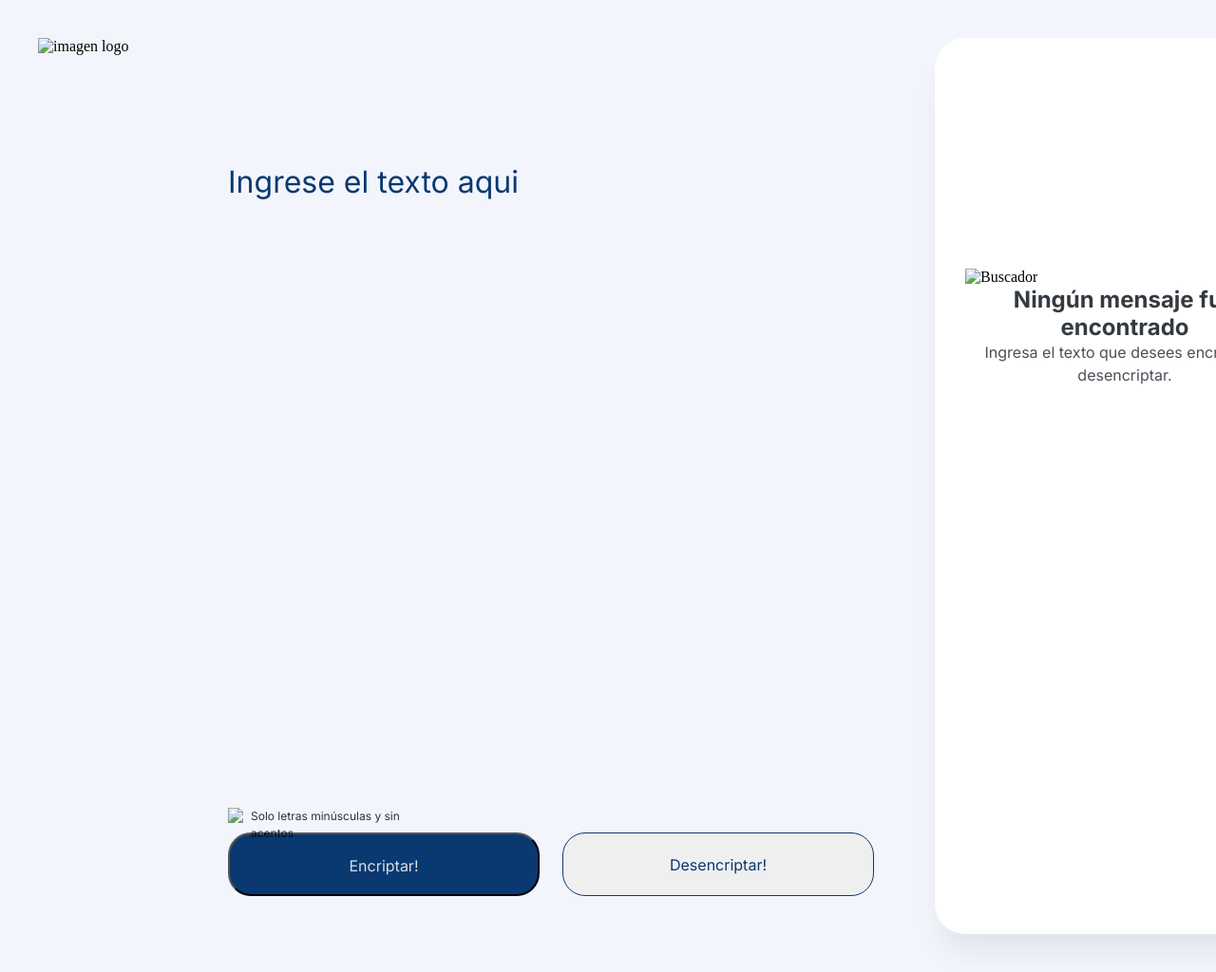
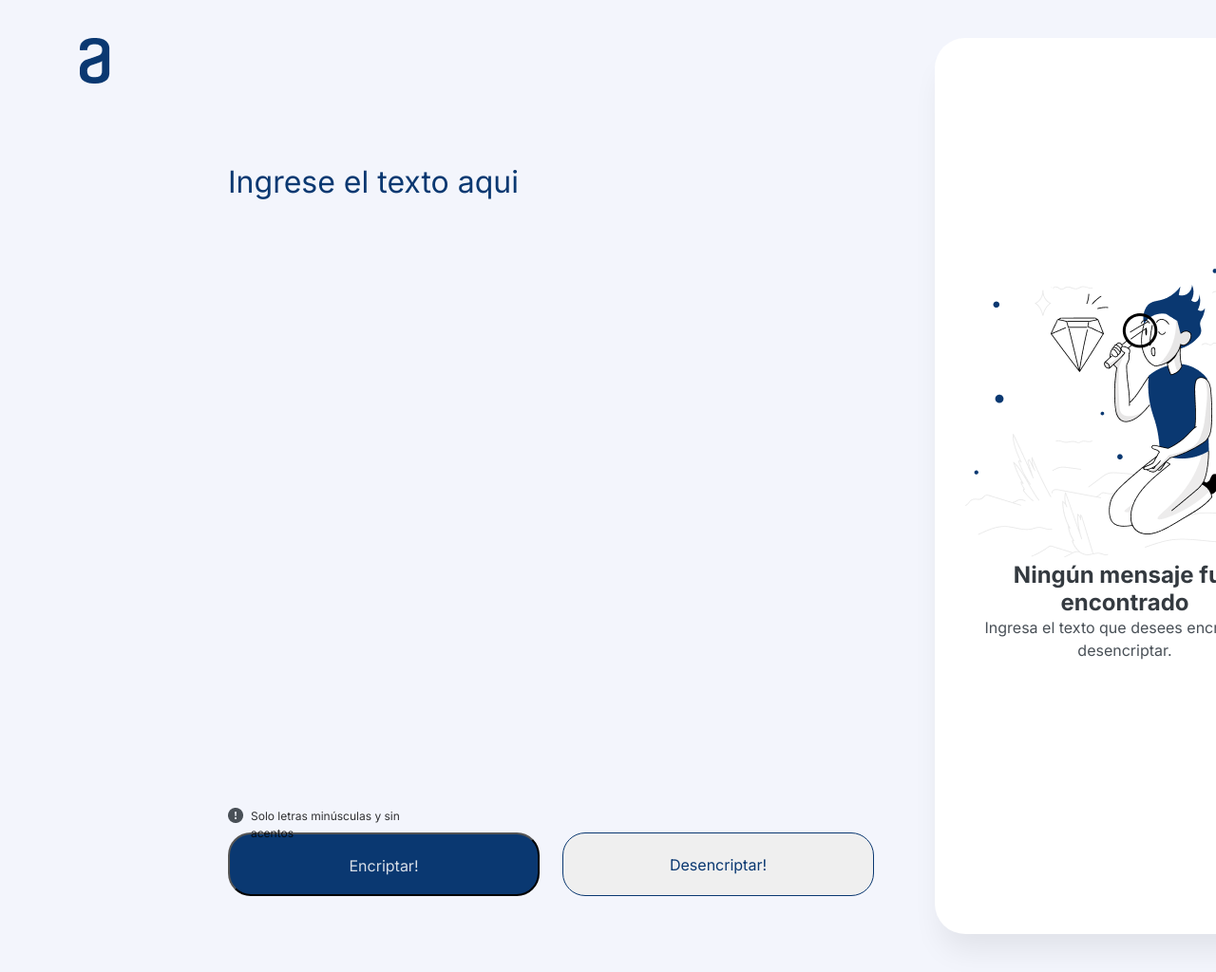
Before and after one commit to yesica12/yesica12.github.io, a plain HTML site: page index.html in a window 1280 px wide. Shown: the top 1024 px of the page at 95% size. Drawn offline with Linux system fonts and the light colour scheme.

Commit message:
cambios en al index.html
este cambio se realizo por que la carpeta imágenes no se llego a subir

```diff
--- a/index.html
+++ b/index.html
@@ -5,12 +5,12 @@
     <meta name="viewport" content="width=device-width, initial-scale=1.0">
     <meta name="viewport" content="width=device-width" />
     <title>Desafio </title>
-    <link rel="icon" type="image/jpg" href="img/Navegador.png"/>
+    <link rel="icon" type="image/jpg" href="Navegador.png"/>
     <link rel="stylesheet" href="molelo.css">
 </head>
 <body id="principalTotalDesaio">
     <header id="logoAlura">
-        <img src="img/Logo.png" alt="imagen logo">
+        <img src="Logo.png" alt="imagen logo">
     </header>
     <main id="principalDesafio">
         <section id="secundarioDesa" class="secundario secundarioDesafio">
@@ -23,7 +23,7 @@
 
           <div id="campoBotones">
             <div id="Advertencias">
-                <img src="img/Vector.png"  id="ImaAdvertencias" alt="Advertencias">
+                <img src="Vector.png"  id="ImaAdvertencias" alt="Advertencias">
                 <p>Solo letras minúsculas y sin acentos</p>
             </div>
             <div class="botones ">
@@ -36,7 +36,7 @@
         </section>
         <section class="secundario CampoBuscador">
           <div id="Busqueda">
-                <img src="img/Muneco.png" id="imagenBusqueda" alt="Buscador">
+                <img src="Muneco.png" id="imagenBusqueda" alt="Buscador">
                 <div id="BusquedaMensaje">
                     <h2>Ningún mensaje fue encontrado</h2>
                     <p>Ingresa el texto que desees encriptar o desencriptar.</p>
```
